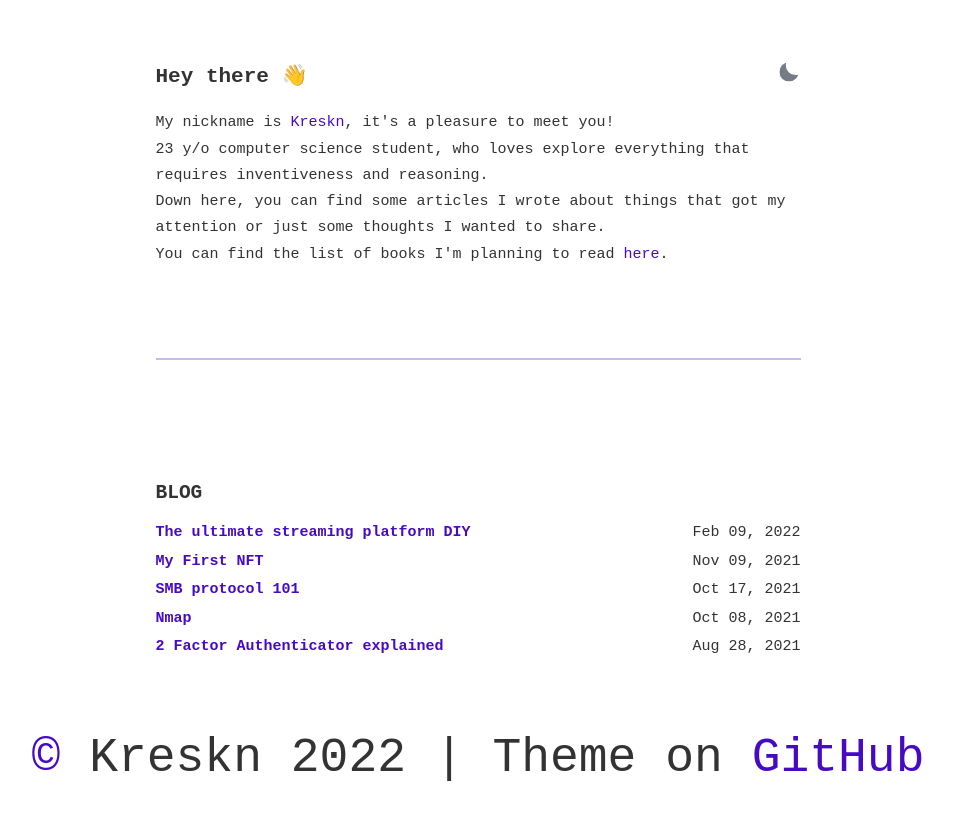
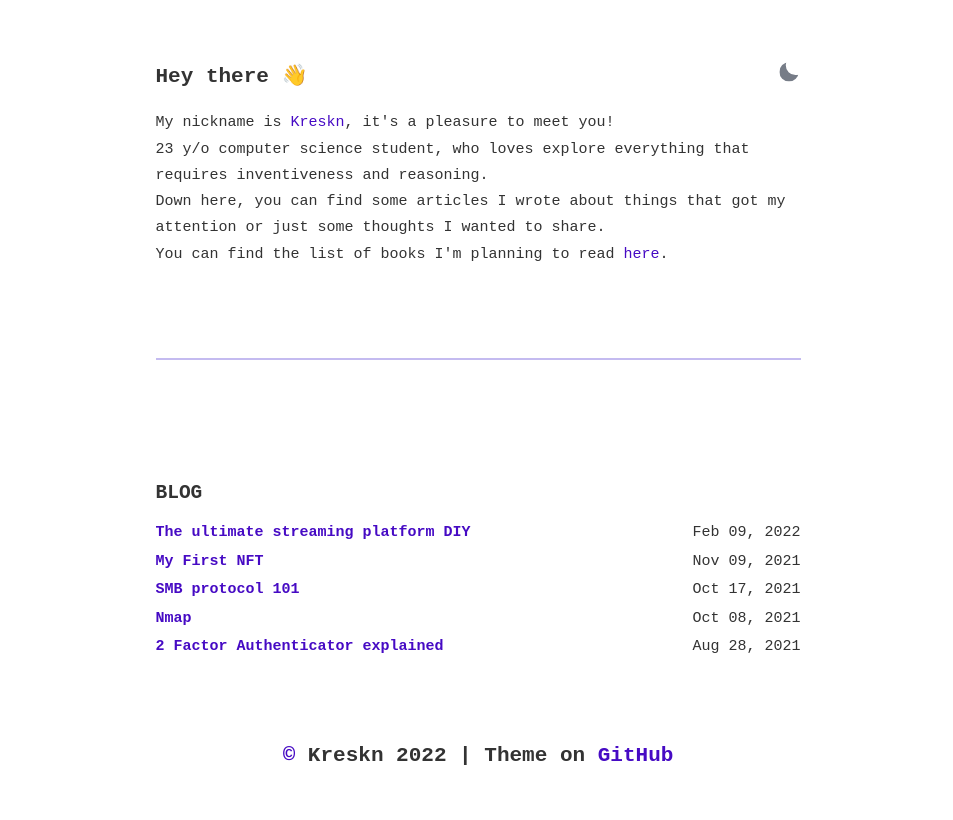
Before and after one commit to kreskn/68ef9c509a99e6ed1fc7514cdeea95c9, a Jekyll site: the page built from index.html, in a window 1280 px wide. Shown: the top 820 px of the page, without its empty margins (162-1115 px from the left). Built offline with Jekyll 4.4.1, drawn with Linux system fonts in a browser that asks for light colours.

Commit message:
Update footer.html

```diff
--- a/_includes/footer.html
+++ b/_includes/footer.html
@@ -5,16 +5,17 @@
   <link rel="stylesheet" href="{{ site.url }}/assets/css/syntax.css">
   <link rel="preconnect" href="https://cdnjs.cloudflare.com">
   <link rel="stylesheet" href="https://cdnjs.cloudflare.com/ajax/libs/font-awesome/4.7.0/css/font-awesome.min.css">
-  <font size="7px">
+
+  <h1 class="small">
 <center>
 <a href=" " title="Some rights reserved">&copy;</a> Kreskn {{ site.time | date: '%Y' }} | Theme on <a href="https://github.com/P0WEX/Gesko">GitHub</a>
   </center>
-  </p>
   <style>
     {% capture include_to_scssify %}
       {% include inline.scss %}
     {% endcapture %}
     {{ include_to_scssify | scssify }}
   </style>
-</font>
+</h1>
+
 </head>
```
